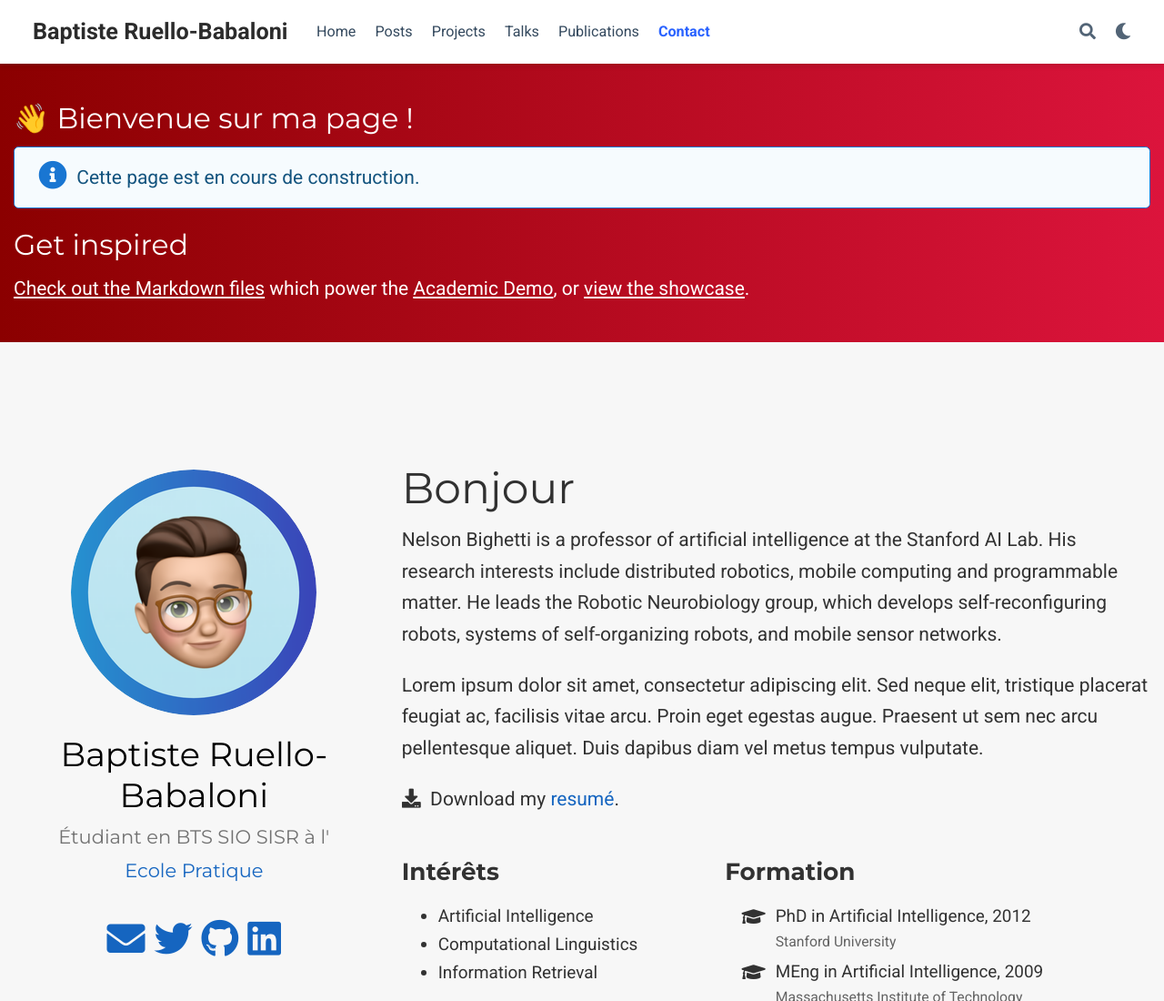
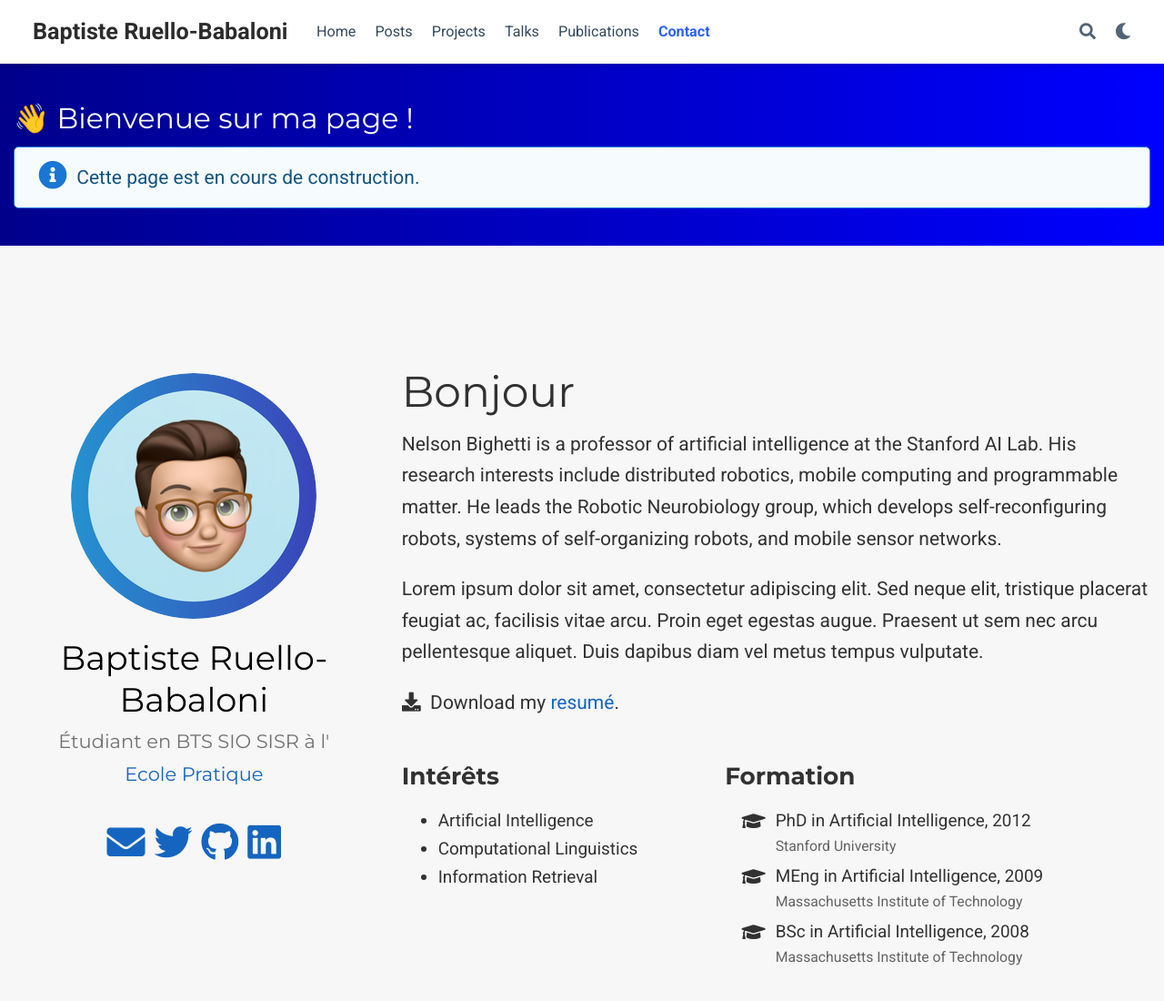
Before and after one commit to brbabaloni/brbabaloni.github.io, a plain HTML site: page index.html in a window 1280 px wide. Shown: the top 1100 px of the page at 91% size. Drawn offline with nearby package versions, Linux system fonts and the light colour scheme; some icons are missing.

Commit message:
deploy: brbabaloni/brbabaloni-homepage@a4e99c41e6866af695c6228f4852e08b984450f5

```diff
--- a/index.html
+++ b/index.html
@@ -116,7 +116,7 @@
 <div class=page-body>
 <span class="js-widget-page d-none"></span>
 <section id=demo class="home-section wg-blank dark" style="padding:20px 0">
-<div class=home-section-bg style=background-image:linear-gradient(90deg,DarkRed,Crimson)>
+<div class=home-section-bg style=background-image:linear-gradient(90deg,DarkBlue,Blue)>
 </div>
 <div class=container>
 <div class="row justify-content-center">
@@ -127,8 +127,6 @@
 Cette page est en cours de construction.
 </div>
 </div>
-<h2 id=get-inspired>Get inspired</h2>
-<p><a href=https://github.com/wowchemy/starter-academic/tree/master/exampleSite target=_blank rel=noopener>Check out the Markdown files</a> which power the <a href=https://academic-demo.netlify.app target=_blank rel=noopener>Academic Demo</a>, or <a href=https://wowchemy.com/user-stories/ target=_blank rel=noopener>view the showcase</a>.</p>
 </div>
 </div>
 </div>
```
